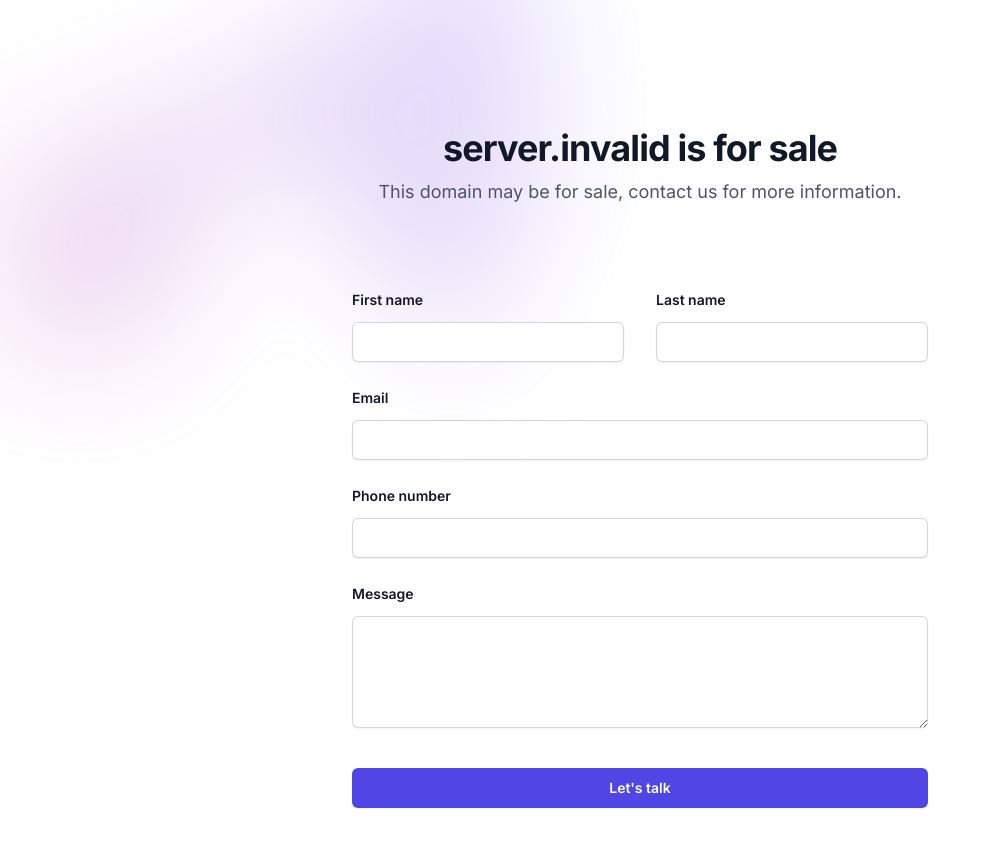
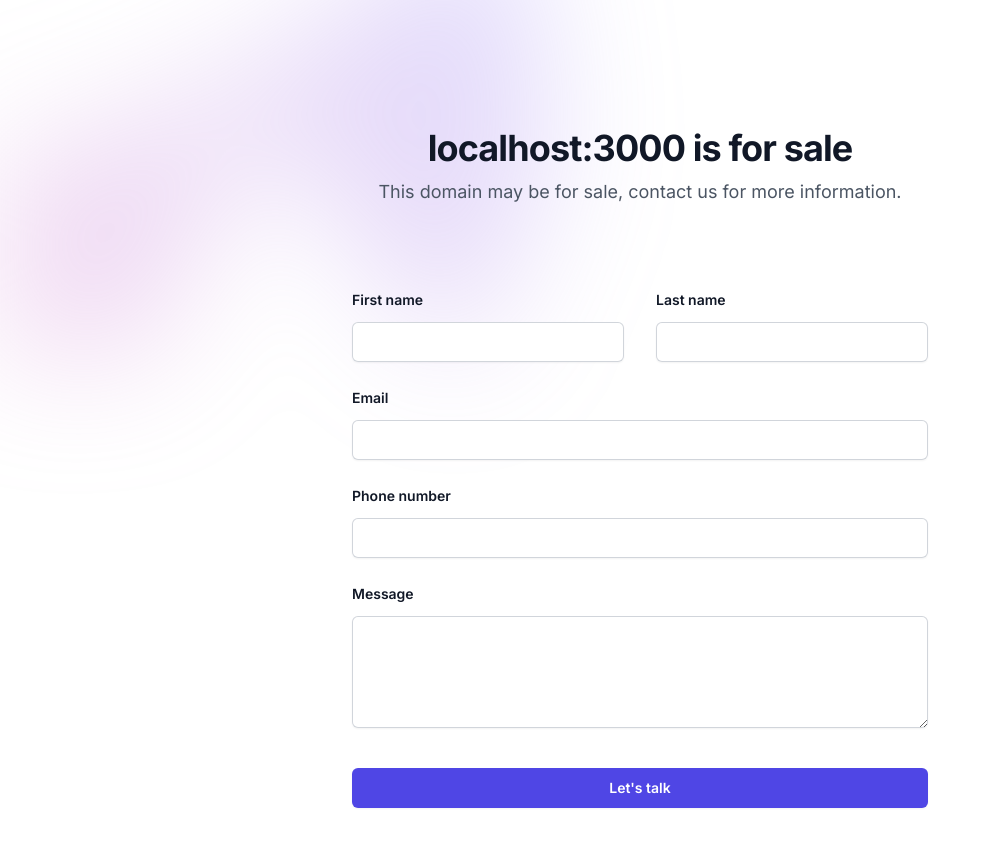
Before and after one commit to bqst/nextjs-domain-parking-template, a Next.js app: page / in a window 1280 px wide. Shown: the top 846 px of the page, without its empty margins (0-991 px from the left). Built offline with nearby package versions, Linux system fonts and the light colour scheme; no server answers.

Commit message:
✨ Use next/headers to get host

```diff
--- a/src/app/layout.tsx
+++ b/src/app/layout.tsx
@@ -1,14 +1,18 @@
-import { siteConfig } from "@/config/site";
-import type { Metadata } from "next";
 import { Inter } from "next/font/google";
+import { headers } from "next/headers";
 import "./globals.css";
 
 const inter = Inter({ subsets: ["latin"] });
 
-export const metadata: Metadata = {
-  title: `${siteConfig.url} | For sale`,
-  description: "This domain may be for sale, contact us for more information.",
-};
+export async function generateMetadata() {
+  const host = headers().get("host");
+
+  return {
+    title: `${host} is for sale`,
+    description:
+      "This domain may be for sale, contact us for more information.",
+  };
+}
 
 export default function RootLayout({
   children,
--- a/src/app/page.tsx
+++ b/src/app/page.tsx
@@ -1,9 +1,9 @@
 import ContactForm from "@/components/contact-form";
-import { siteConfig } from "@/config/site";
-
-const domain = (url: string) => new URL(url).hostname.replace("www.", "");
+import { headers } from "next/headers";
 
 export default function Home() {
+  const host = headers().get("host");
+
   return (
     <>
       <div className="isolate bg-white px-6 py-24 sm:py-32 lg:px-8">
@@ -21,7 +21,7 @@ export default function Home() {
         </div>
         <div className="mx-auto max-w-2xl text-center">
           <h1 className="text-3xl font-bold tracking-tight text-gray-900 sm:text-4xl">
-            {domain(siteConfig.url)} is for sale
+            {host} is for sale
           </h1>
           <p className="mt-2 text-lg leading-8 text-gray-600">
             This domain may be for sale, contact us for more information.
--- a/src/config/site.ts
+++ b/src/config/site.ts
@@ -1,5 +1,4 @@
 export const siteConfig = {
-  url: process.env.NEXT_PUBLIC_URL || "",
   emailFrom: process.env.EMAIL_FROM || "",
   emailTo: [process.env.EMAIL_TO || ""]
 }
--- /dev/null
+++ b/src/config/utils.ts
@@ -0,0 +1 @@
+export const domain = (url: string) => new URL(url).hostname.replace("www.", "");
```
